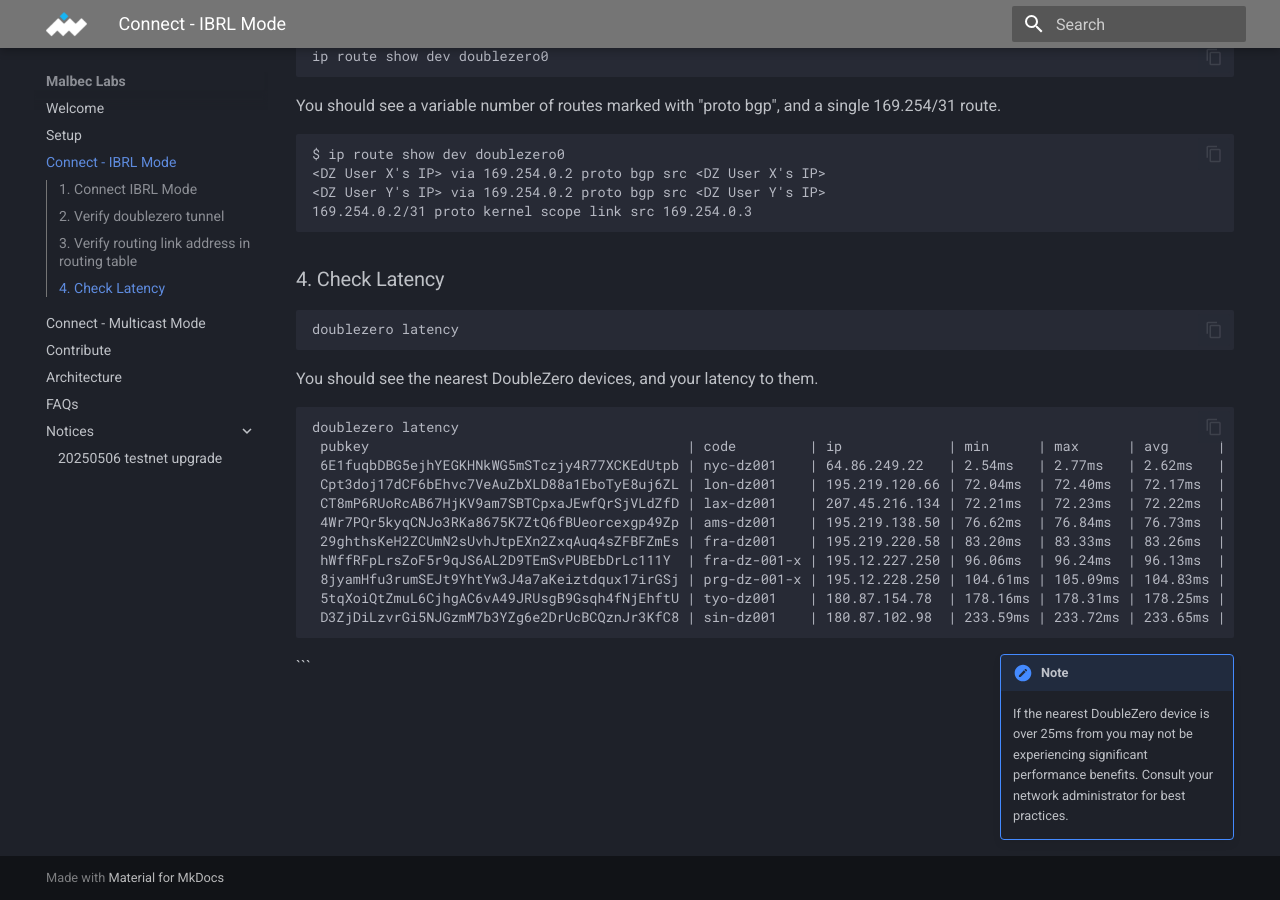
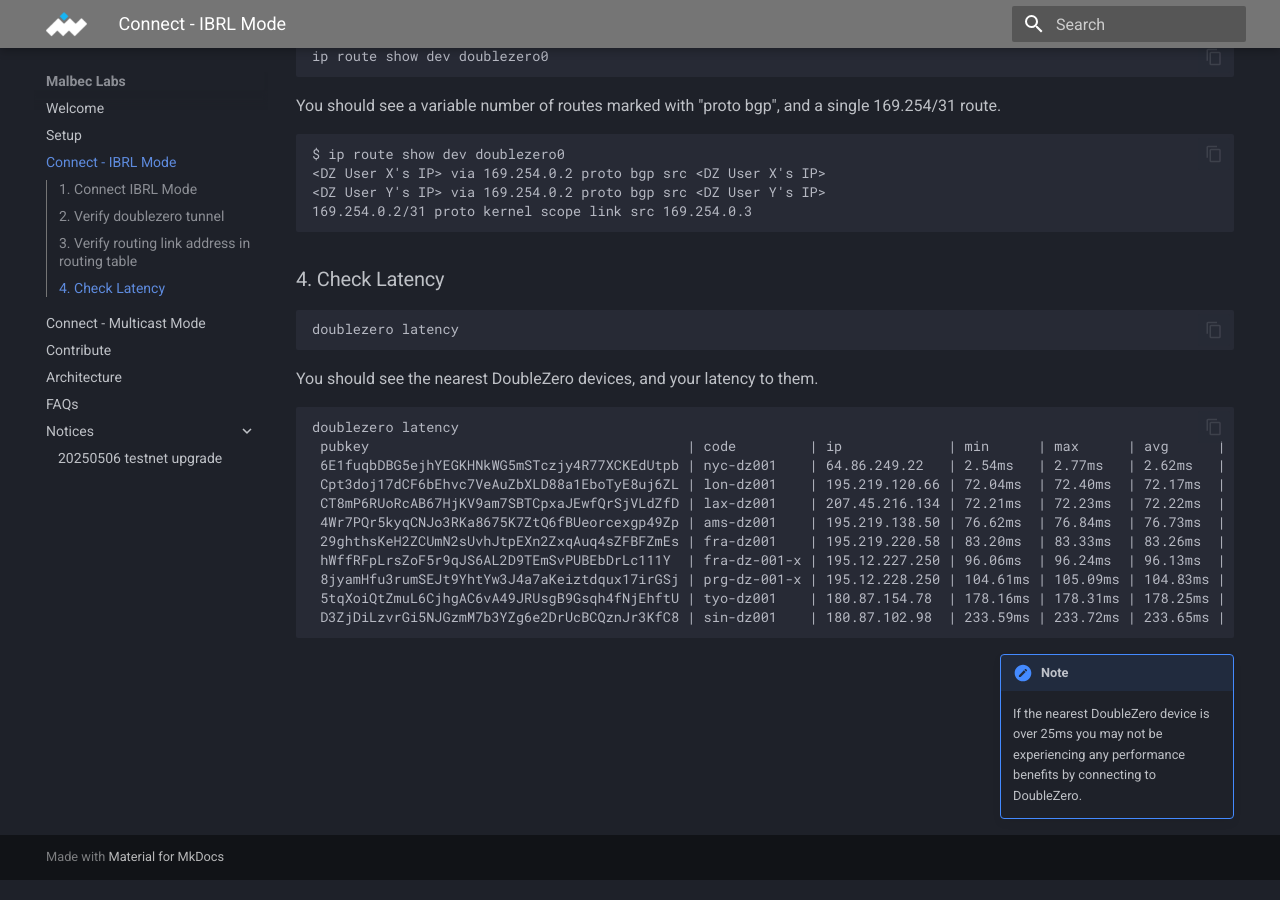
Before and after one commit to malbeclabs/docs, an MkDocs documentation site: the page built from docs/connect-ibrl.md, in a window 1280 px wide and 900 px high, scrolled down 1108 px. Built offline with MkDocs 1.6.1 and Material for MkDocs 9.7.7, drawn with Linux system fonts in a browser that asks for light colours.

Commit message:
Update connect-ibrl.md

````diff
--- a/docs/connect-ibrl.md
+++ b/docs/connect-ibrl.md
@@ -126,5 +126,4 @@
 ```
 
 !!! note inline end
-    If the nearest DoubleZero device is over 25ms from you may not be experiencing significant performance benefits. Consult your network administrator for best practices.
-```
+    If the nearest DoubleZero device is over 25ms you may not be experiencing any performance benefits by connecting to DoubleZero.
````
